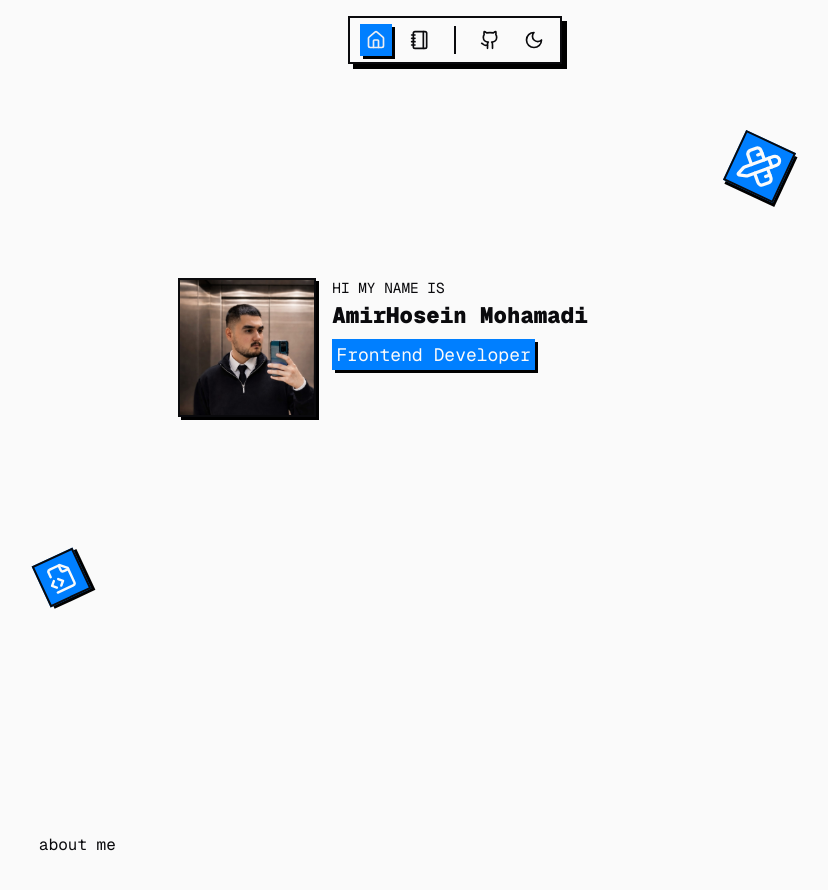
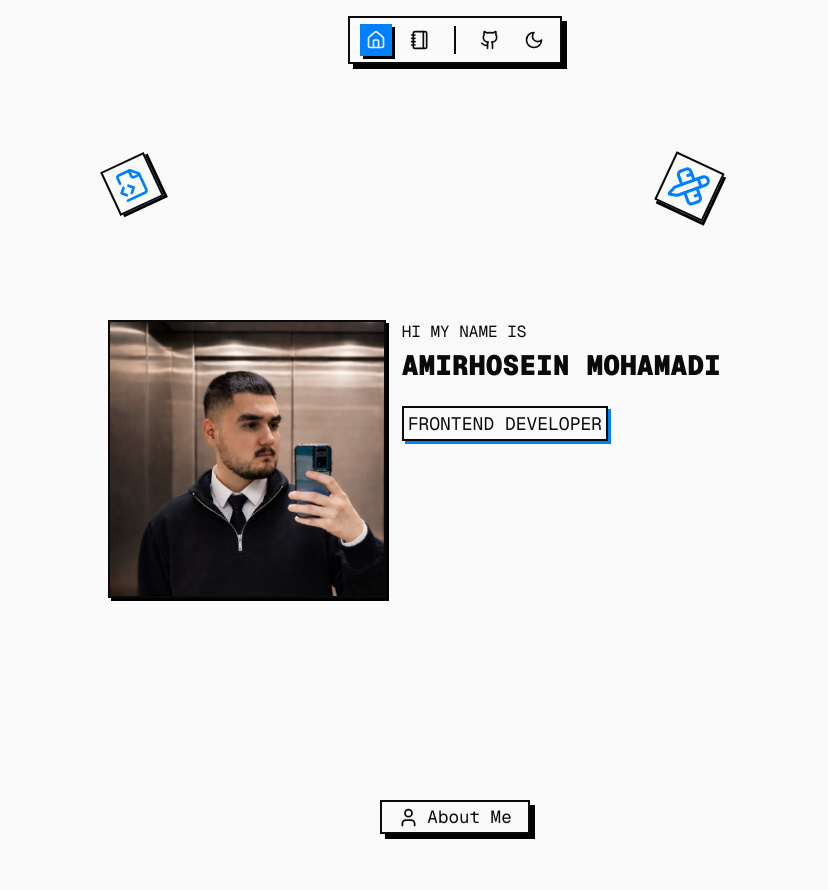
Before and after one commit to awmirosen/portfolio, a Next.js app: page / in a window 1280 px wide. Shown: the top 890 px of the page, without its empty margins (185-1013 px from the left). Built offline with nearby package versions, Linux system fonts and the light colour scheme.

Commit message:
hero section styles changed

```diff
--- a/src/components/home/about/about.tsx
+++ b/src/components/home/about/about.tsx
@@ -1,10 +1,11 @@
 import Container from "@/components/layout/container";
+import Title from "./title";
 
 const About = () => {
   return (
     <section className="min-h-screen">
       <Container>
-        <div>about me</div>
+        <Title />
       </Container>
     </section>
   );
--- /dev/null
+++ b/src/components/home/about/title.tsx
@@ -0,0 +1,8 @@
+import { SectionTitle } from "@/components/ui/section-title";
+import {LuUser} from "react-icons/lu"
+
+const Title = () => {
+  return <SectionTitle title="About Me" icon={LuUser} />;
+};
+
+export default Title;
--- a/src/components/home/hero/contents.tsx
+++ b/src/components/home/hero/contents.tsx
@@ -3,12 +3,12 @@ import Icon from "./icon";
 import { LuPencilRuler, LuFileCode2 } from "react-icons/lu";
 
 export const Greetings = () => {
-  return <span className="uppercase">hi my name is</span>;
+  return <span>hi my name is</span>;
 };
 
 export const Name = () => {
   return (
-    <h1 className="text-[1.4rem] max-md:text-[1.25rem] max-sm:text-[1.1rem] font-black mb-2">
+    <h1 className="text-[1.75rem] max-md:text-[1.25rem] max-sm:text-[1.1rem] font-black mb-6">
       {user.name}
     </h1>
   );
@@ -16,16 +16,16 @@ export const Name = () => {
 
 export const Title = () => {
   return (
-    <span className="p-1 bg-primary text-background shadow-sm text-lg max-sm:text-base my-1">
+    <span className="p-1 bg-background border-2 shadow-sm shadow-primary text-lg max-sm:text-base my-1">
       {user.title}
     </span>
   );
 };
 
 export const IconPencil = () => {
-  return <Icon Icon={LuPencilRuler} size={55} className="rotate-25" />;
+  return <Icon Icon={LuPencilRuler} className="rotate-25 text-[3.3rem] max-sm:text-[2.5rem]" />;
 };
 
 export const IconFileCode = () => {
-  return <Icon Icon={LuFileCode2} size={45} className="-rotate-25" />;
+  return <Icon Icon={LuFileCode2} className="-rotate-25 text-[3rem] max-sm:text-[2.2rem]" />;
 };
--- a/src/components/home/hero/hero.tsx
+++ b/src/components/home/hero/hero.tsx
@@ -7,28 +7,26 @@ const Hero = () => {
   return (
     <section className="min-h-screen">
       <Container>
-        <div className="grid grid-cols-6 grid-rows-6 max-md:grid-cols-4 max-sm:grid-cols-3 w-full min-h-screen select-none">
-          {/* Pictire */}
-          <div className="col-start-2 max-sm:col-start-1  row-start-3 max-md:row-start-3">
+        <div className="grid grid-cols-12 grid-rows-5 w-full min-h-screen select-none uppercase">
+          {/* PICTURE */}
+          <div className="col-start-2 col-span-4 row-start-3 row-span-2 max-sm:col-start-3 max-sm:col-span-3">
             <Picture />
           </div>
 
-          {/* Contents */}
-          <div className="col-start-3 max-sm:col-start-2 row-start-3 max-md:row-start-3 col-span-3 px-4 text-[0.9rem]">
+          {/* CONTENTS */}
+          <div className="col-start-6 col-span-6 row-start-3 row-span-2 max-md:col-span-8  px-4">
             <Greetings />
             <Name />
             <Title />
           </div>
 
-          {/* Icons */}
+          {/* ICONS */}
 
-          {/* Top Right */}
-          <div className="col-start-6 max-md:col-start-4 max-sm:col-start-3 row-start-2">
+          <div className="col-start-10 row-start-2">
             <IconPencil />
           </div>
 
-          {/* Bottom Left */}
-          <div className="col-start-1 max-md:col-start-1 max-sm:col-start-1 row-start-5">
+          <div className="col-start-2 row-start-2">
             <IconFileCode />
           </div>
         </div>
--- a/src/components/home/hero/icon.tsx
+++ b/src/components/home/hero/icon.tsx
@@ -1,14 +1,12 @@
 type IconType = {
   Icon: React.ElementType;
-  size?: number;
   className?: string;
 };
 
-const Icon = ({ Icon, size = 30, className }: IconType) => {
+const Icon = ({ Icon, className }: IconType) => {
   return (
     <Icon
-      className={`bg-primary text-background border-2 shadow-sm p-1.5 hover:scale-110 ${className}`}
-      size={size}
+      className={`bg-background text-primary border-2 shadow-sm p-1.5 hover:scale-110 ${className}`}
     />
   );
 };
--- a/src/components/home/hero/picture.tsx
+++ b/src/components/home/hero/picture.tsx
@@ -6,8 +6,8 @@ const Picture = () => {
     <Image
       alt={`${user.name} s picture`}
       src={user.image}
-      width={150}
-      height={150}
+      width={350}
+      height={350}
       loading="eager"
       className="border-2 shadow-sm"
     />
--- /dev/null
+++ b/src/components/ui/section-title.tsx
@@ -0,0 +1,15 @@
+type SectionTitleType = {
+  title: string;
+  icon?: React.ElementType | undefined;
+};
+
+import React from "react";
+
+export const SectionTitle = ({ title, icon: Icon }: SectionTitleType) => {
+  return (
+    <div className="w-fit mx-auto flex justify-center items-center border-2 shadow-md gap-2 px-4 py-0.5">
+      <span>{Icon && <Icon size={21} />}</span>
+      <h4 className="text-[1.1rem]">{title}</h4>
+    </div>
+  );
+};
--- /dev/null
+++ b/src/data/projects.ts
@@ -0,0 +1,13 @@
+export const USER_PROJECTS = [
+  {
+    title: "benevis",
+    description:
+      "Benvis is a text-based social network; a safe and open-source space to write and share thoughts and views.",
+    type: "web-app",
+    technologies: ["react", "next-js", "typescript", "prisma", "auth-js"],
+    urls: [
+      { name: "github", url: "https://github.com/awmirosen/benevis" },
+      { name: "website", url: "https://benevis.vercel.app" },
+    ],
+  },
+];
--- a/src/styles/globals.css
+++ b/src/styles/globals.css
@@ -19,10 +19,6 @@
   --accent-foreground: var(--foreground);
 
   --shadow-color: #000;
-
-  --shadow-sm: 3px 3px 0 var(--shadow-color);
-  --shadow-md: 5px 5px 0 var(--shadow-color);
-  --shadow-lg: 8px 8px 0 var(--shadow-color);
 }
 
 .dark {
@@ -40,14 +36,9 @@
   --border: oklch(0.95 0 0);
 
   --accent: oklch(0.26 0.01 258);
-
   --accent-foreground: var(--foreground);
 
-  --shadow-color: rgba(0,0,0,0.85);
-
-  --shadow-sm: 3px 3px 0 var(--shadow-color);
-  --shadow-md: 5px 5px 0 var(--shadow-color);
-  --shadow-lg: 8px 8px 0 var(--shadow-color);
+  --shadow-color: rgba(0, 0, 0, 0.85);
 }
 
 @theme inline {
@@ -66,10 +57,38 @@
 
   --color-accent: var(--accent);
   --color-accent-foreground: var(--accent-foreground);
+}
 
-  --shadow-sm: var(--shadow-sm);
-  --shadow-md: var(--shadow-md);
-  --shadow-lg: var(--shadow-lg);
+/* Shadows */
+
+@utility shadow-sm {
+  box-shadow: 3px 3px 0 var(--shadow-color);
+}
+
+@utility shadow-md {
+  box-shadow: 5px 5px 0 var(--shadow-color);
+}
+
+@utility shadow-lg {
+  box-shadow: 8px 8px 0 var(--shadow-color);
+}
+
+/* Shadow Colors */
+
+@utility shadow-primary {
+  --shadow-color: var(--color-primary);
+}
+
+@utility shadow-border {
+  --shadow-color: var(--color-border);
+}
+
+@utility shadow-foreground {
+  --shadow-color: var(--color-foreground);
+}
+
+@utility shadow-white {
+  --shadow-color: white;
 }
 
 @layer base {
```
